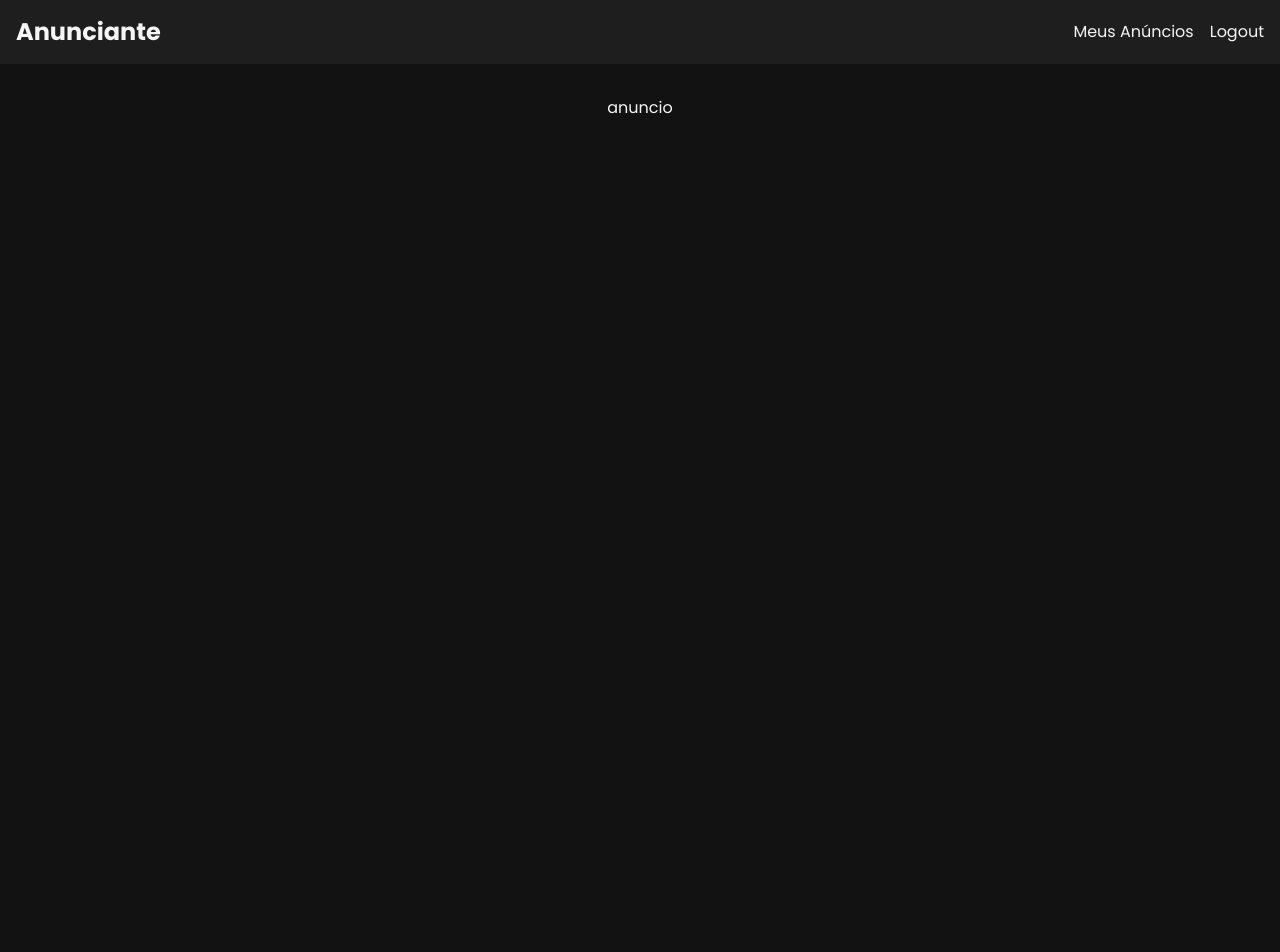
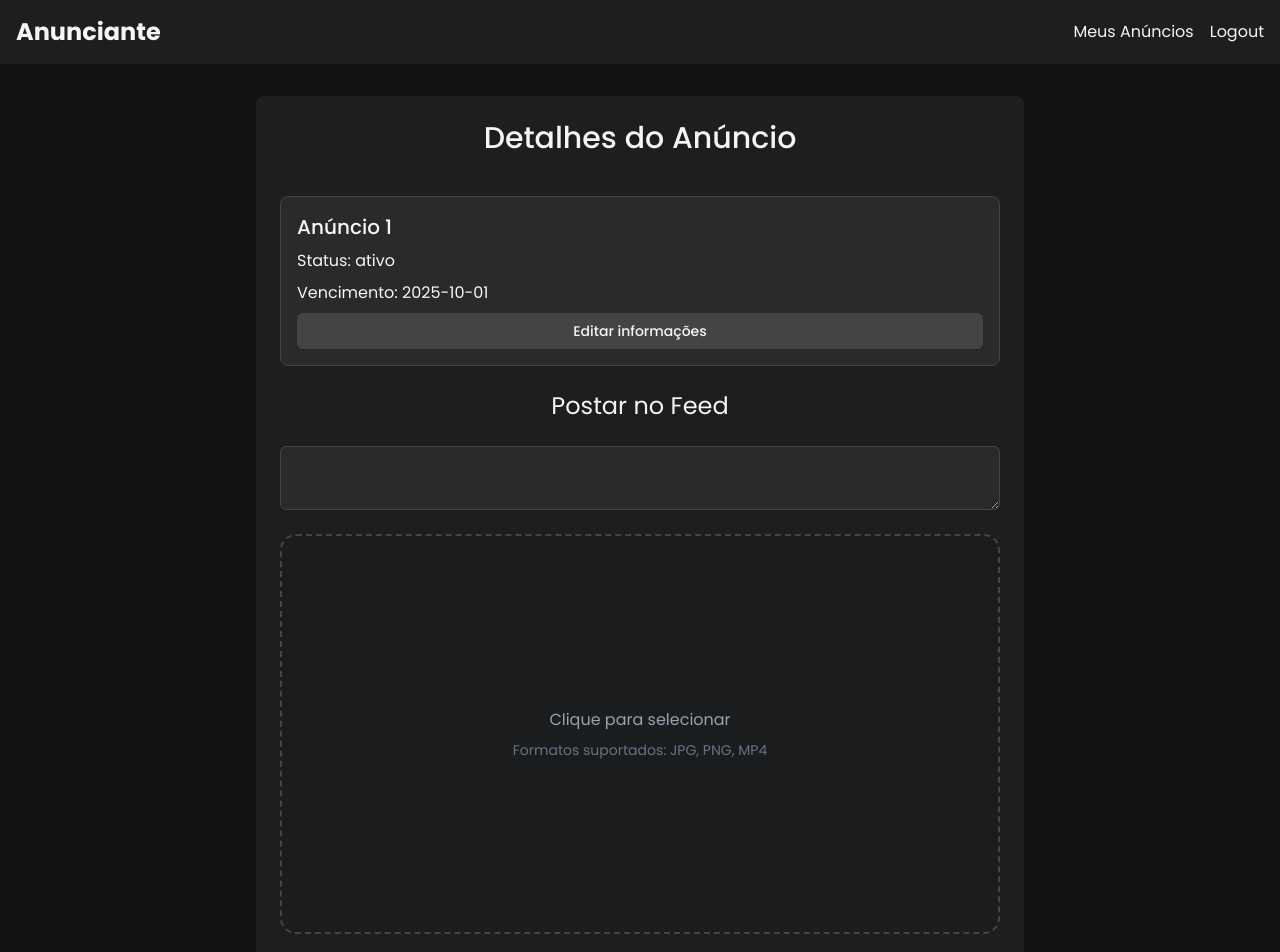
Before and after one commit to MichaelHrq/musaclass-front, a Next.js app: page /anunciante/1 in a window 1280 px wide. Shown: the top 952 px of the page. Before the commit the page ends 800 px from the top, so only its background shows below. Built offline with nearby package versions, Linux system fonts and the light colour scheme.

Commit message:
feat: implement Anuncio details page with editing functionality and media upload

```diff
--- /dev/null
+++ b/src/app/anunciante/[anuncio]/action.ts
@@ -0,0 +1,15 @@
+'use server'
+
+export async function getAnuncioId(id: any) {
+    await new Promise((res) => setTimeout(res, 1000));
+
+    const DATA = [
+      { id: 1, name: "Anúncio 1", status: "ativo", vencimento: "2025-10-01" },
+      { id: 2, name: "Anúncio 2", status: "pendente", vencimento: "2025-11-01" },
+      { id: 3, name: "Anúncio 3", status: "ativo", vencimento: "2025-12-01" },
+      { id: 4, name: "Anúncio 4", status: "recusado", vencimento: "2025-10-15" },
+      { id: 5, name: "Anúncio 5", status: "ativo", vencimento: "2025-11-15" },
+    ];
+
+    return DATA.find(item=>item.id===Number(id))
+}
--- /dev/null
+++ b/src/app/anunciante/[anuncio]/editar/page.tsx
@@ -0,0 +1,3 @@
+export default function EditarAnuncio() {
+  return <>Editar</>;
+}
--- a/src/app/anunciante/[anuncio]/page.tsx
+++ b/src/app/anunciante/[anuncio]/page.tsx
@@ -1,7 +1,24 @@
-export default function Anuncio() {
-    return (
-        <div>
-            anuncio
-        </div>
-    )
+import FormPost from "@/components/form/post";
+import ListAnuncios from "@/components/list/anuncio";
+import { Button } from "@/components/ui/button";
+import Link from "next/link";
+import { getAnuncioId } from "./action";
+
+export default async function Anuncio({ params }: any) {
+  const { anuncio } = await params;
+  const data = await getAnuncioId(anuncio);
+  return (
+    <div className="container flex flex-col items-center justify-center">
+      <div className="flex flex-col bg-[#1E1E1E] items-center p-6 w-full max-w-3xl rounded-lg gap-6">
+        <p className="text-3xl font-[500]">Detalhes do Anúncio</p>
+        <ListAnuncios item={data!}>
+          <Link className="w-full" href={`${anuncio}/editar`}>
+            <Button className="w-full">Editar informações</Button>
+          </Link>
+        </ListAnuncios>
+        <p className="text-2xl">Postar no Feed</p>
+        <FormPost />
+      </div>
+    </div>
+  );
 }
--- a/src/components/form/login/index.tsx
+++ b/src/components/form/login/index.tsx
@@ -61,8 +61,6 @@ export default function FormLogin() {
         <InputError error={errors?.password} />
       </InputField>
 
-      <InputError error={errors?.submit} />
-
       <div className="flex justify-end cursor-pointer">
         <p className="text-sm text-neutral-400 hover:underline">
           Esqueceu sua senha?
--- /dev/null
+++ b/src/components/form/post/index.tsx
@@ -0,0 +1,62 @@
+"use client";
+
+import { Button } from "@/components/ui/button";
+import InputError from "@/components/ui/error/input";
+import InputUpload from "@/components/ui/input/upload";
+import InputField from "@/components/ui/inputField";
+import { Textarea } from "@/components/ui/textarea";
+import { postSchema } from "@/schema/post";
+import { zodResolver } from "@hookform/resolvers/zod";
+import { Controller, useForm } from "react-hook-form";
+import { z } from "zod";
+
+type FormData = z.infer<typeof postSchema>;
+
+export default function FormPost() {
+  const {
+    register,
+    handleSubmit,
+    control,
+    formState: { isSubmitting: state, errors },
+  } = useForm<FormData>({ resolver: zodResolver(postSchema) });
+
+  async function onSubmit(data: FormData) {
+    const formData = new FormData();
+    formData.append("post", data.post);
+    formData.append("tipo", data.midia.type);
+    if (data.midia) {
+      formData.append("midia", data.midia);
+    }
+    console.log({...data, tipo: data.midia.type});
+  }
+
+  return (
+    <form
+      onSubmit={handleSubmit(onSubmit)}
+      className="flex flex-col gap-6 w-full"
+    >
+      <InputField>
+        <InputError error={errors?.post} />
+        <Textarea autoComplete="off" {...register("post")} id="post" />
+      </InputField>
+
+      <InputField>
+        <InputError error={errors?.midia} />
+        <Controller
+          name="midia"
+          control={control}
+          render={({ field: { onChange, value, ...field } }) => (
+            <InputUpload
+              onChange={(e) => {
+                onChange(e.target.files?.[0]);
+              }}
+              {...field}
+            >
+              <Button type="submit">Publicar</Button>
+            </InputUpload>
+          )}
+        />
+      </InputField>
+    </form>
+  );
+}
--- a/src/components/list/anuncio/index.tsx
+++ b/src/components/list/anuncio/index.tsx
@@ -1,14 +1,16 @@
 import { AnuncioType } from "@/app/gestao/anunciante/page";
+import React from "react";
 
-export default function ListAnuncios({ item }: { item: AnuncioType }) {
+export default function ListAnuncios({ item, children }: { item: AnuncioType, children?: React.ReactNode }) {
   return (
     <div
       key={item.id}
-      className="flex flex-col w-full mt-4 p-4 border-1 border-[#444] rounded-lg bg-[#2A2A2A]"
+      className="flex flex-col w-full mt-4 p-4 border-1 border-[#444] rounded-lg bg-[#2A2A2A] gap-2"
     >
       <p className="text-xl font-medium">{item.name}</p>
       <p>Status: {item.status}</p>
       <p>Vencimento: {item.vencimento}</p>
+      {children}
     </div>
   );
 }
--- a/src/components/page/dashboard/anunciante/anuncios.tsx
+++ b/src/components/page/dashboard/anunciante/anuncios.tsx
@@ -1,21 +1,21 @@
-'use client'
+"use client";
 
 import { AnuncioType } from "@/app/gestao/anunciante/page";
 import ListAnuncios from "@/components/list/anuncio";
 import ButtonIcon from "@/components/ui/button/icon";
 import { Ellipsis } from "lucide-react";
+import Link from "next/link";
 
 export default function Anuncios({ items }: { items: AnuncioType[] }) {
-  function handleClick() {
-    console.log("Button clicked for item ID:");
-  };
   return (
     <>
       {items?.map((item) => (
         <div key={item.id} className="w-full relative">
           <ListAnuncios item={item} />
-          <ButtonIcon onClick={handleClick} tooltip="Ver detalhes">
-            <Ellipsis />
+          <ButtonIcon tooltip="Ver detalhes">
+            <Link target="_blank" href={`anunciante/${item.id}`}>
+              <Ellipsis />
+            </Link>
           </ButtonIcon>
         </div>
       ))}
--- a/src/components/ui/button/pending.tsx
+++ b/src/components/ui/button/pending.tsx
@@ -17,14 +17,12 @@ export default function ButtonPending({
           <p>{label}</p>
         </Button>
       ) : (
-        <>
         <Image
           src="\assets\fade-stagger-circles-branco.svg"
           alt="Loading"
           width="30"
           height="30"
         />
-        </>
       )}
     </div>
   );
--- /dev/null
+++ b/src/components/ui/input/upload.tsx
@@ -0,0 +1,113 @@
+import Image from "next/image";
+import React, { useRef } from "react";
+import { Button } from "../button";
+
+interface InputUploadProps {
+  children: React.ReactNode;
+  onChange: (e: React.ChangeEvent<HTMLInputElement>) => void;
+  value?: File | null;
+}
+
+type InputType = {
+  url: string;
+  type: string;
+};
+
+function ImagePost(url: string) {
+  return (
+    <div className="w-full h-full relative">
+      <Image
+        src={url}
+        alt="imagem selecionada"
+        fill
+        style={{
+          objectFit: "contain",
+          maxWidth: "100%",
+          maxHeight: "100%",
+        }}
+      />
+    </div>
+  );
+}
+
+function VideoPost(url: string) {
+  return (
+    <div className="w-full">
+      <video controls className="w-full">
+        <source src={url} type="video/mp4" />
+        Seu navegador não suporta vídeo.
+      </video>
+    </div>
+  );
+}
+
+function TypeMedia(media: InputType) {
+  if (media.type.startsWith("image")) return ImagePost(media.url);
+  if (media.type.startsWith("video")) return VideoPost(media.url);
+  return <p className="text-sm text-gray-400">Tipo de mídia não suportado</p>;
+}
+
+export default function InputUpload({ children, onChange }: InputUploadProps) {
+  const input = useRef<HTMLInputElement>(null);
+  const [midia, setMidia] = React.useState<InputType>();
+
+  function handleChange(e: React.ChangeEvent<HTMLInputElement>) {
+    onChange(e);
+    const file = e.target.files?.[0];
+    if (file) {
+      setMidia({
+        url: URL.createObjectURL(file),
+        type: file.type,
+      });
+    }
+  }
+
+  function onClick() {
+    if (midia?.url) return;
+    input.current?.click();
+  }
+
+  React.useEffect(() => {
+    return () => {
+      if (midia?.url) {
+        URL.revokeObjectURL(midia.url);
+      }
+    };
+  }, [midia]);
+
+  return (
+    <>
+      <div
+        onClick={onClick}
+        className="cursor-pointer bg-gray-900/10 hover:bg-gray-900/20 flex flex-col justify-center items-center border-2 border-[#444] border-dashed rounded-2xl relative w-full h-[400px] overflow-hidden"
+      >
+        <input
+          type="file"
+          ref={input}
+          hidden
+          onChange={handleChange}
+          accept="image/*,video/*"
+        />
+
+        {!midia ? (
+          <div className="text-center p-4">
+            <p className="text-gray-400">Clique para selecionar</p>
+            <p className="text-gray-500 text-sm mt-2">
+              Formatos suportados: JPG, PNG, MP4
+            </p>
+          </div>
+        ) : (
+          TypeMedia(midia)
+        )}
+      </div>
+      <div className="flex justify-center gap-4 mt-4">
+        {midia && (
+          <Button type="button" onClick={() => input.current?.click()}>
+            Alterar arquivo
+          </Button>
+        )}
+        {children}
+      </div>
+    </>
+  );
+}
--- a/src/schema/dialog.ts
+++ b/src/schema/dialog.ts
@@ -3,6 +3,6 @@ import { z } from "zod";
 export const reprovarSchema = z.object({
     motivo: z
       .string()
-      .nonempty("Texto ")
+      .nonempty("Descrição do motivo é obrigatório")
       .trim()
   });
--- /dev/null
+++ b/src/schema/post.ts
@@ -0,0 +1,18 @@
+import { z, ZodLazy } from "zod";
+
+const allowedTypes = [
+  "image/jpeg",
+  "image/png",
+  // "image/gif",
+  // "image/webp",
+  "video/mp4",
+  // "video/webm",
+  // "video/quicktime",
+];
+
+export const postSchema = z.object({
+  post: z.string().nonempty("Descrição do post é obrigatório").trim(),
+  midia: z
+    .instanceof(File, { message: "Uma imagem ou vídeo é obrigatório" })
+    .refine((file) => allowedTypes.includes(file.type), { message: "Formatos suportados: JPG, PNG, MP4" }),
+});
```
Lines whose indentation alone changed are shown as unchanged.
